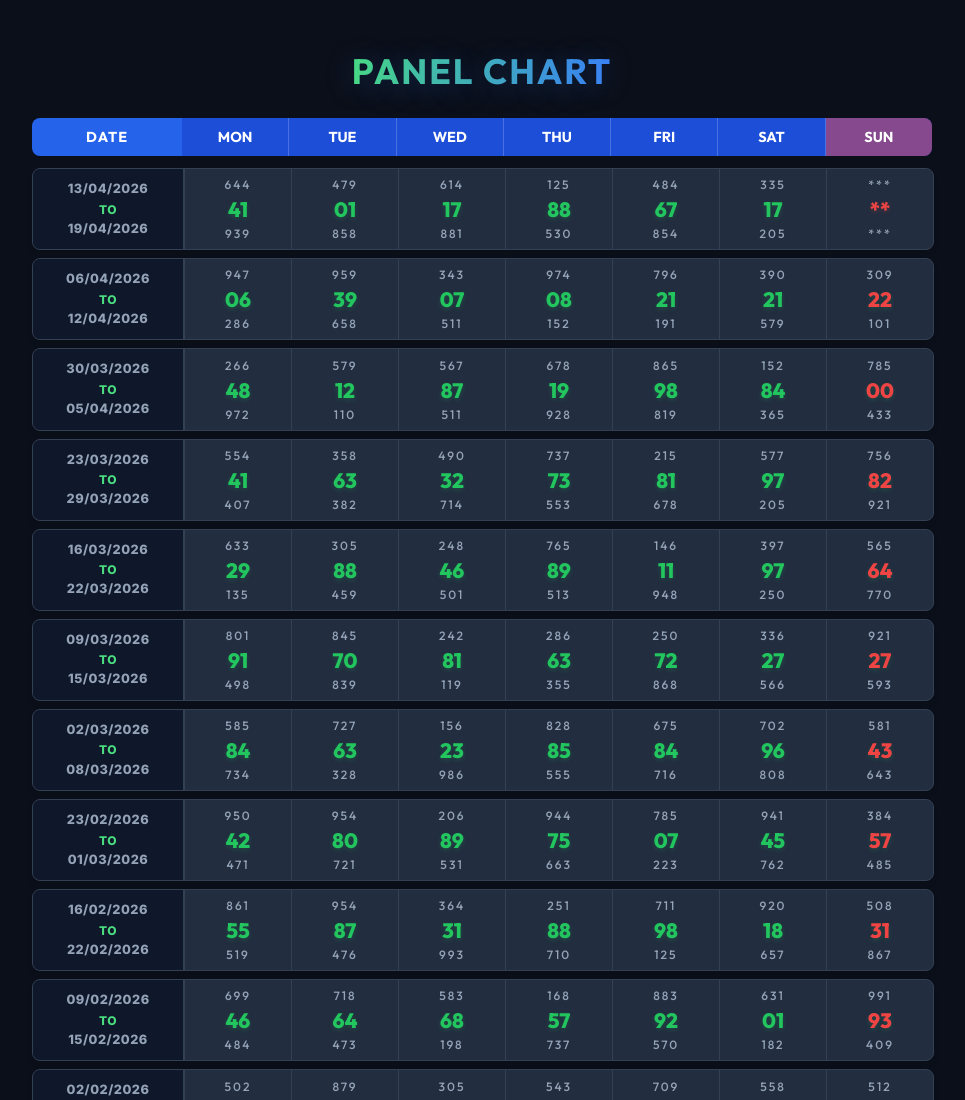
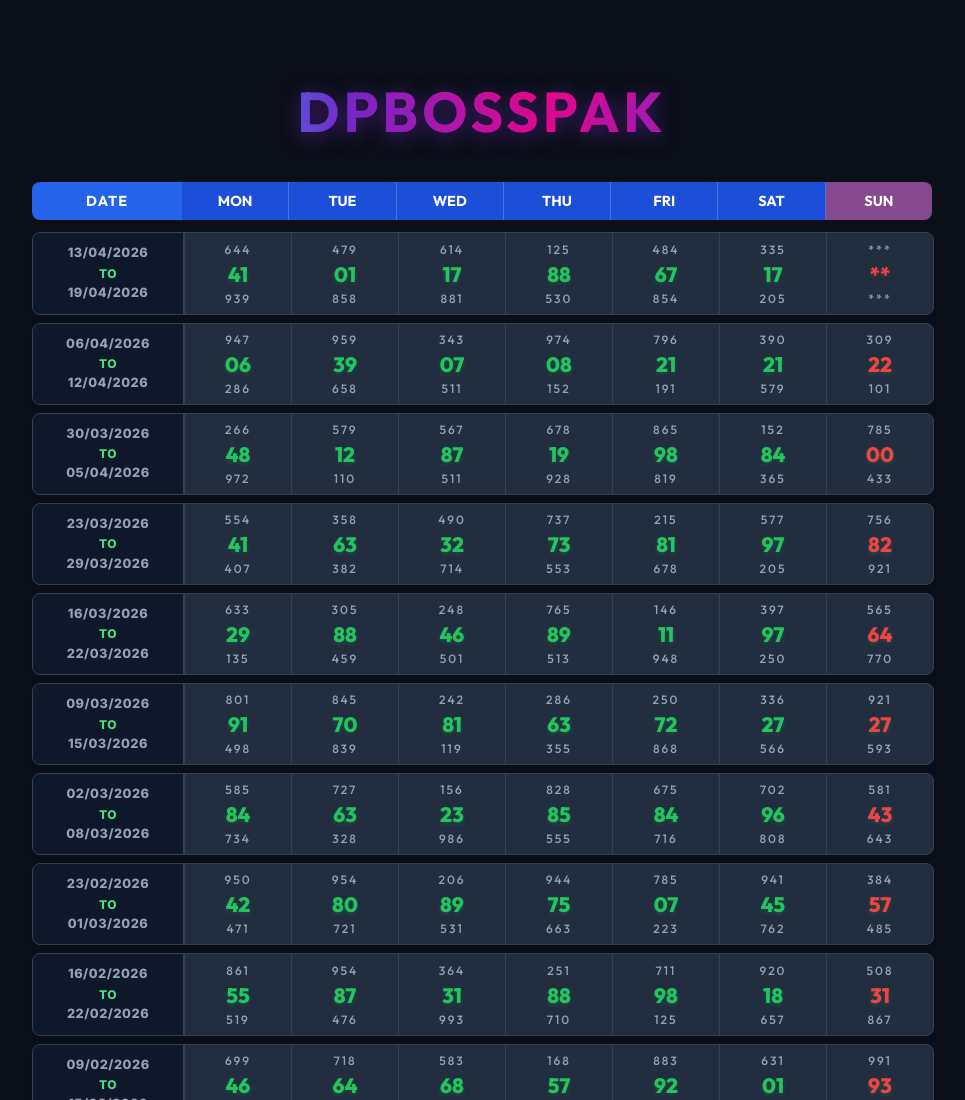
Before and after one commit to dpbosspak/dpbosspak.github.io, a plain HTML site: page index.html in a window 1280 px wide. Shown: the top 1100 px of the page, without its empty margins (158-1123 px from the left). Drawn offline with Linux system fonts and the light colour scheme.

Commit message:
Update title to animated DPBOSSPAK

```diff
--- a/index.html
+++ b/index.html
@@ -32,17 +32,29 @@
             align-items: center;
         }
 
-        h2 {
+        .animated-title {
             font-family: 'Outfit', sans-serif;
             text-align: center;
-            font-size: 2.2rem;
+            font-size: 3.5rem;
             margin-bottom: 25px;
-            background: linear-gradient(to right, #4ade80, #3b82f6);
+            background: linear-gradient(90deg, #ff007f, #7928ca, #00d2ff, #7928ca, #ff007f);
+            background-size: 200% auto;
             -webkit-background-clip: text;
             -webkit-text-fill-color: transparent;
-            text-shadow: 0 4px 30px rgba(59, 130, 246, 0.3);
+            text-shadow: 0px 4px 20px rgba(121, 40, 202, 0.5);
             text-transform: uppercase;
-            letter-spacing: 2px;
+            letter-spacing: 4px;
+            animation: gradient-shine 3s linear infinite;
+            padding: 10px;
+        }
+
+        @keyframes gradient-shine {
+            0% {
+                background-position: 0% center;
+            }
+            100% {
+                background-position: 200% center;
+            }
         }
 
         .container {
@@ -202,7 +214,7 @@
 
 <body>
 
-    <h2>Panel Chart</h2>
+    <h2 class="animated-title">DPBOSSPAK</h2>
 
     <div class="container">
         <!-- Day Table Headers -->
```
